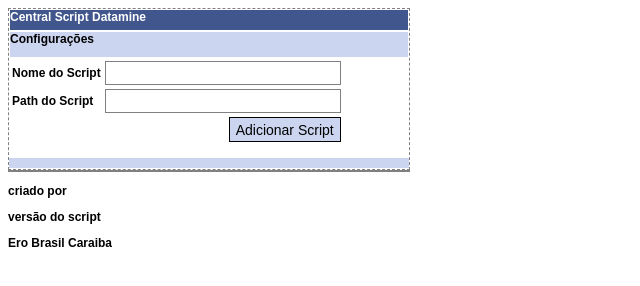
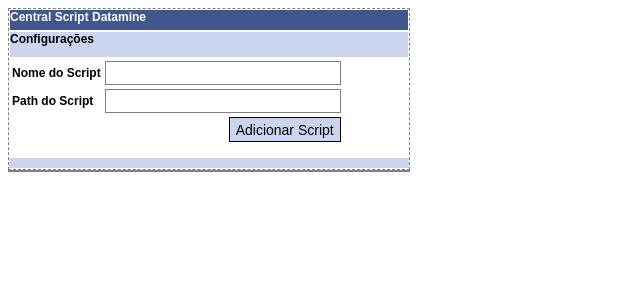
Before and after one commit to Cayolealt/central_scripts_datamine, a plain HTML site: page index.html in a window 1280 px wide. Shown: the whole page, without its empty margins (0-640 px from the left). Drawn offline with Linux system fonts and the light colour scheme.

Commit message:
Retirada do Footer

```diff
--- a/index.html
+++ b/index.html
@@ -40,10 +40,4 @@
         </table>
     </div>
 
-    <div class="footer">
-        <p>criado por</p>
-        <p>versão do script</p>
-        <p>Ero Brasil Caraiba</p>
-    </div>
-</body>
 </html>
--- a/js/javascript.js
+++ b/js/javascript.js
@@ -299,4 +299,4 @@ Script.prototype.deletar = function(id){
  */
 window.onload = function () {
     window.script = new Script(); // Cria no escopo global se precisar acessar via HTML
-  }
+}
```
